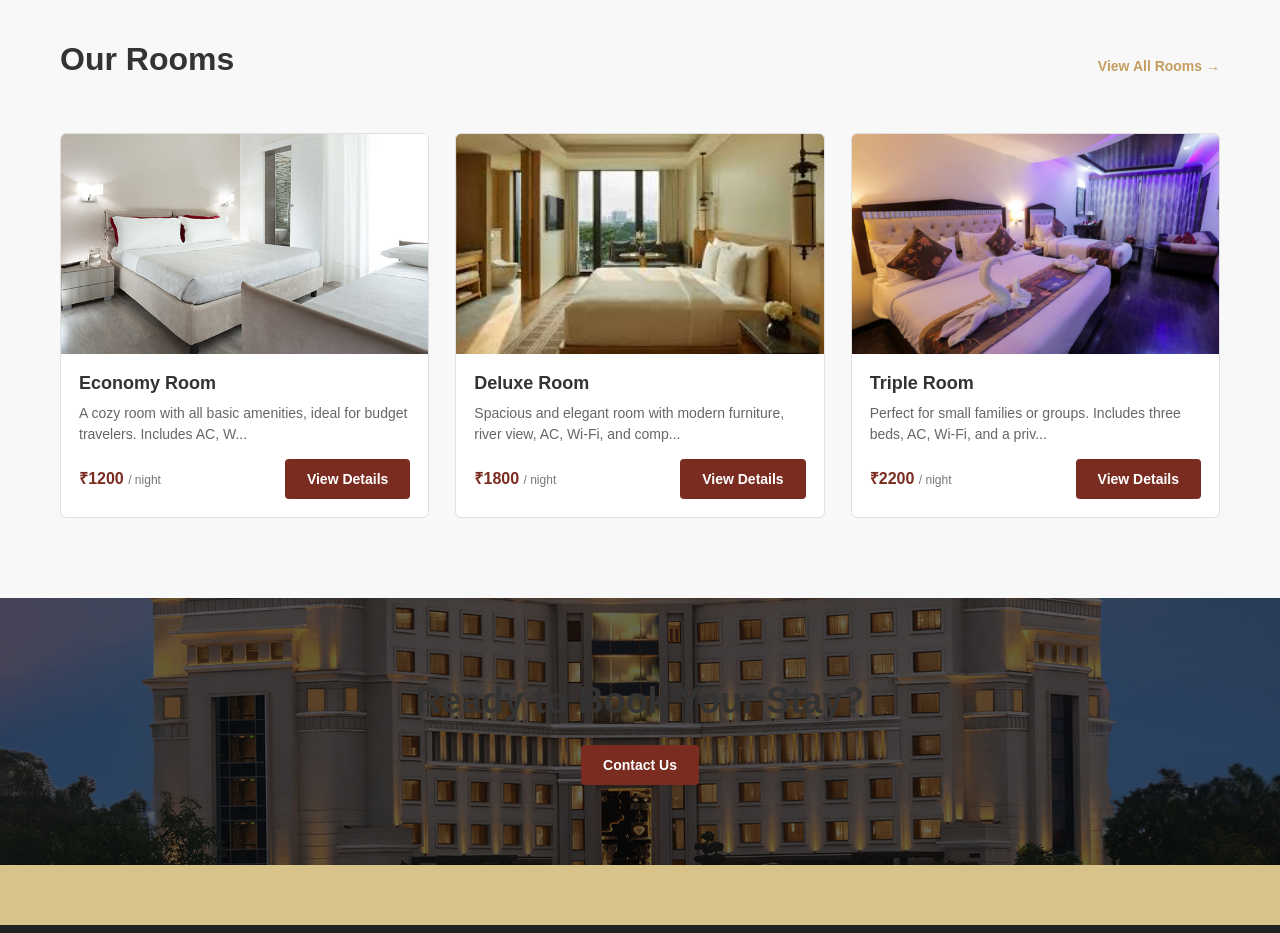
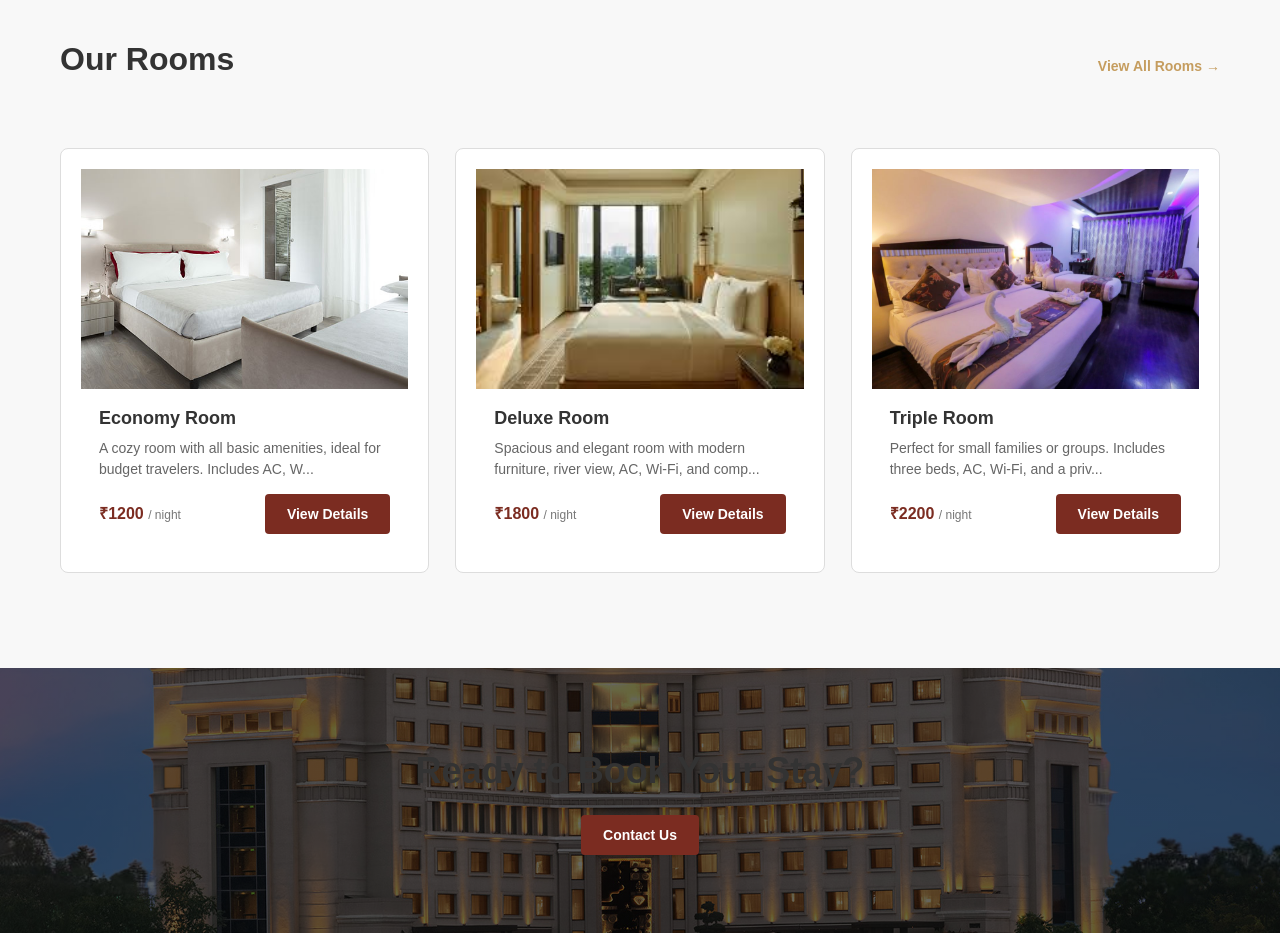
Before and after one commit to parmaryuvraj34627-code/HOTEL-UI, a React (Vite) app: page / in a window 1280 px wide. Shown: the part 1160-2093 px from the top of the page. Built offline with nearby package versions, Linux system fonts and the light colour scheme.

Commit message:
Describe your changes

```diff
--- a/src/pages/Rooms/Rooms.css
+++ b/src/pages/Rooms/Rooms.css
@@ -5,7 +5,40 @@
   width: 100%;
 }
 
-/* Reuse container */
+/* =========================
+   SIMPLE ROOMS CONTAINER
+========================= */
+.rooms-container {
+  padding: 40px;
+  text-align: center;
+}
+
+.rooms-container h1 {
+  margin-bottom: 30px;
+  color: #222;
+}
+
+/* Static demo room cards */
+.room-card {
+  border: 1px solid #ddd;
+  padding: 20px;
+  margin: 15px auto;
+  max-width: 400px;
+  border-radius: 8px;
+}
+
+.room-card h2 {
+  margin-bottom: 10px;
+  color: #444;
+}
+
+.room-card p {
+  color: #666;
+}
+
+/* =========================
+   REUSABLE CONTAINER
+========================= */
 .container {
   max-width: 1200px;
   margin: auto;
@@ -13,7 +46,7 @@
 }
 
 /* =========================
-   ROOMS SECTION
+   ROOMS SECTION (MAIN GRID)
 ========================= */
 .rooms-section {
   padding: 60px 0;
@@ -33,4 +66,12 @@
   .rooms-section {
     padding: 40px 0;
   }
+
+  .rooms-container {
+    padding: 20px;
+  }
+
+  .room-card {
+    margin: 12px auto;
+  }
 }
--- a/src/pages/Rooms/Rooms.jsx
+++ b/src/pages/Rooms/Rooms.jsx
@@ -1,7 +1,7 @@
 import PageTitle from "../../components/common/PageTitle";
 import RoomCard from "../../components/common/RoomCard";
 import { rooms } from "../../data/roomsData";
-import "./rooms.css";
+import "./Rooms.css";
 
 export default function Rooms() {
   return (
@@ -11,6 +11,11 @@
         title="Our Rooms"
         subtitle="Choose from our comfortable and affordable room options"
       />
+
+      {/* Simple Rooms Intro (from basic component) */}
+      <section className="rooms-container">
+        <h1>Our Rooms</h1>
+      </section>
 
       {/* Rooms List */}
       <section className="rooms-section">
@@ -22,6 +27,19 @@
           </div>
         </div>
       </section>
+
+      {/* Static Example Cards (optional / demo) */}
+      <section className="rooms-container">
+        <div className="room-card">
+          <h2>Deluxe Room</h2>
+          <p>Comfortable room with sea view</p>
+        </div>
+
+        <div className="room-card">
+          <h2>Standard Room</h2>
+          <p>Perfect for short stays</p>
+        </div>
+      </section>
     </main>
   );
 }
```
